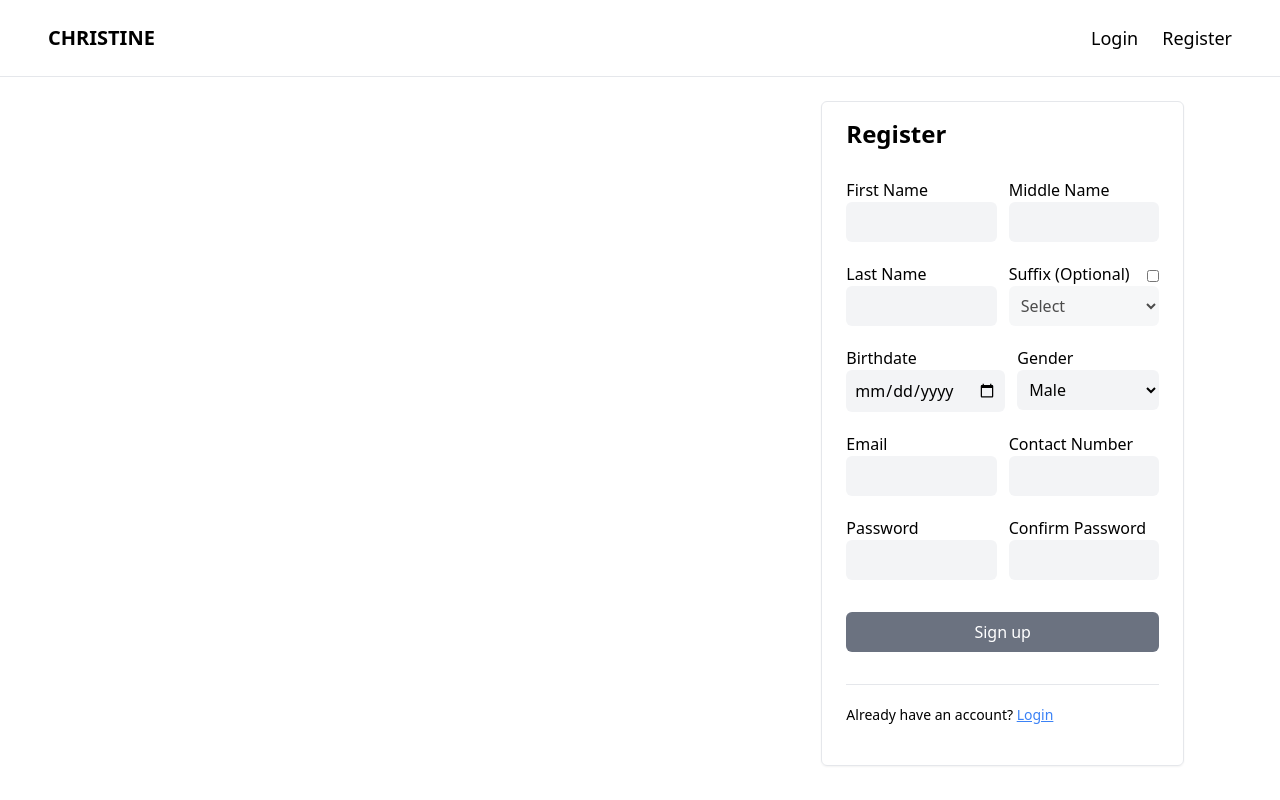
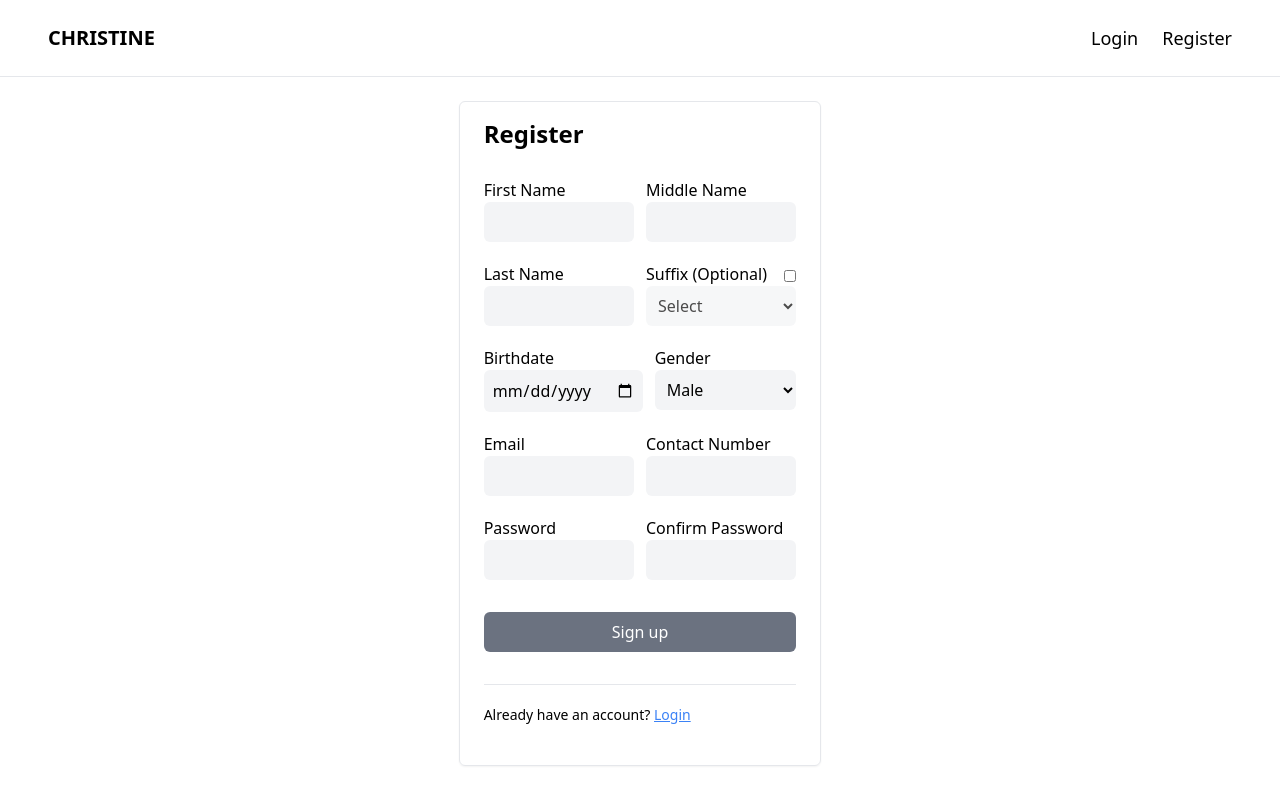
Before and after one commit to cur1ousFranz/QCBASNS-MERN, a React (Create React App) app in the folder client/: page /register in a window 1280 px wide. Built offline with nearby package versions, Linux system fonts and the light colour scheme.

Commit message:
re align form to center

```diff
--- a/client/src/views/Register.jsx
+++ b/client/src/views/Register.jsx
@@ -89,9 +89,8 @@ export const Register = () => {
   };
 
   return (
-    <div className="flex justify-between py-6 px-24">
-      <div></div>
-      <div className="border shadow-sm rounded-md px-6 py-4 w-1/3">
+    <div className="flex py-6 px-24">
+      <div className="border shadow-sm mx-auto rounded-md px-6 py-4 w-1/3">
         <h1 className="font-semibold text-2xl mb-1">Register</h1>
         {errorMessage && (
           <p className="text-sm absolute text-red-500">{errorMessage}</p>
```
